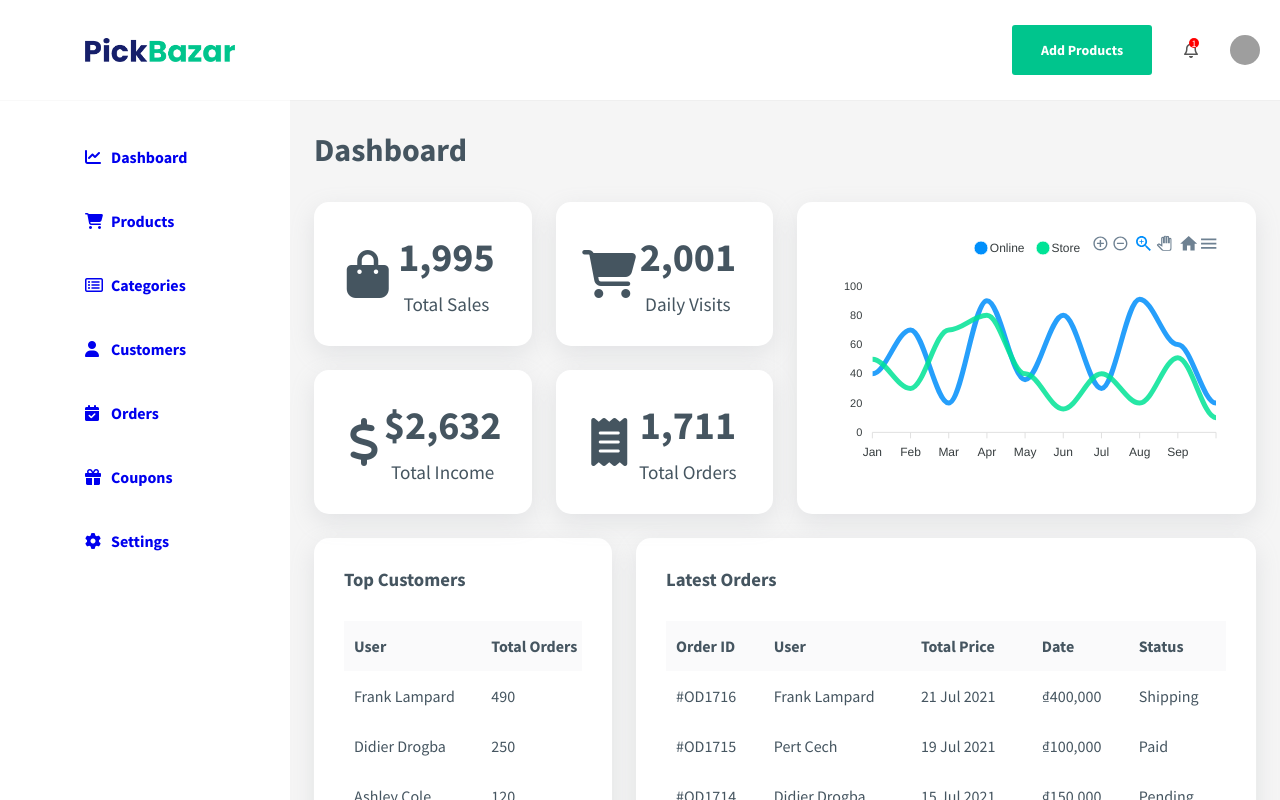
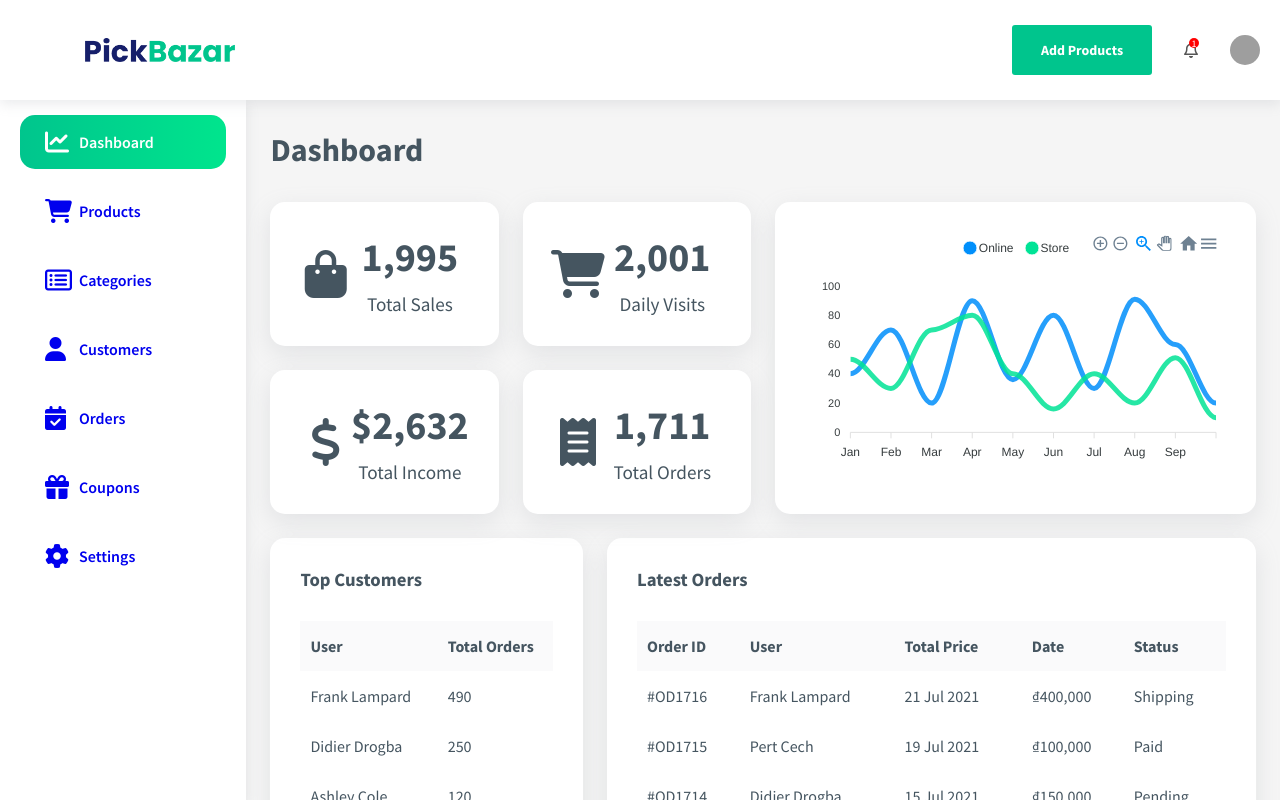
Before and after one commit to hchinh/ttcn-project, a React (Create React App) app: page /admin in a window 1280 px wide. Shown: the top 800 px of the page. Built offline with nearby package versions, Linux system fonts and the light colour scheme; grey boxes are pictures that could not be loaded; a web font is replaced by a local one.

Commit message:
Fix UI sidebar

```diff
--- /dev/null
+++ b/src/assets/data/sidebar-data.json
@@ -0,0 +1,37 @@
+[
+  {
+    "name": "Dashboard",
+    "route": "/admin",
+    "icon": "fas fa-chart-line"
+  },
+  {
+    "name": "Products",
+    "route": "/admin/products",
+    "icon": "fa fa-shopping-cart"
+  },
+  {
+    "name": "Categories",
+    "route": "/admin/categories",
+    "icon": "fa fa-list-alt"
+  },
+  {
+    "name": "Customers",
+    "route": "/admin/customers",
+    "icon": "fa fa-user"
+  },
+  {
+    "name": "Orders",
+    "route": "/admin/orders",
+    "icon": "fas fa-calendar-check"
+  },
+  {
+    "name": "Coupons",
+    "route": "/admin/coupons",
+    "icon": "fa fa-gift"
+  },
+  {
+    "name": "Settings",
+    "route": "/admin/settings",
+    "icon": "fas fa-cog"
+  }
+]
--- a/src/components/SideBar/SideBar.jsx
+++ b/src/components/SideBar/SideBar.jsx
@@ -1,57 +1,26 @@
 import React from 'react';
-import { NavLink } from 'react-router-dom';
 import './SideBar.scss';
-SideBar.propTypes = {};
+import sidebar_items from 'assets/data/sidebar-data.json';
+import { NavLink, useLocation } from 'react-router-dom';
+import SidebarItem from './SidebarItem';
 
-function SideBar(props) {
+function SideBar() {
+  const location = useLocation();
+  const activeItem = sidebar_items.findIndex(
+    (item) => item.route === location.pathname
+  );
+
   return (
     <div className="sidebar">
-      <div className="sidebar__wrapper">
-        <ul className="sidebar__list">
-          <li className="sidebar__list-item">
-            <NavLink to="/admin">
-              <i className="fas fa-chart-line sidebar__icon"></i>
-              <span>Dashboard</span>
-            </NavLink>
-          </li>
-          <li className="sidebar__list-item">
-            <NavLink to="/admin/products">
-              <i className="fa fa-shopping-cart sidebar__icon"></i>
-              <span>Products</span>
-            </NavLink>
-          </li>
-          <li className="sidebar__list-item">
-            <NavLink to="/admin/categories">
-              <i className="fa fa-list-alt sidebar__icon"></i>
-              <span>Categories</span>
-            </NavLink>
-          </li>
-          <li className="sidebar__list-item">
-            <NavLink to="/admin/customers">
-              <i className="fa fa-user sidebar__icon"></i>
-              <span>Customers</span>
-            </NavLink>
-          </li>
-          <li className="sidebar__list-item">
-            <NavLink to="/admin/orders">
-              <i className="fas fa-calendar-check sidebar__icon"></i>
-              <span>Orders</span>
-            </NavLink>
-          </li>
-          <li className="sidebar__list-item">
-            <NavLink to="/admin/coupons">
-              <i className="fa fa-gift sidebar__icon"></i>
-              <span>Coupons</span>
-            </NavLink>
-          </li>
-          <li className="sidebar__list-item">
-            <NavLink to="/admin/settings">
-              <i className="fas fa-cog sidebar__icon"></i>
-              <span>Settings</span>
-            </NavLink>
-          </li>
-        </ul>
-      </div>
+      {sidebar_items.map((item, index) => (
+        <NavLink to={item.route} key={index}>
+          <SidebarItem
+            title={item.name}
+            icon={item.icon}
+            active={index === activeItem}
+          />
+        </NavLink>
+      ))}
     </div>
   );
 }
--- a/src/components/SideBar/SideBar.scss
+++ b/src/components/SideBar/SideBar.scss
@@ -3,38 +3,43 @@
   background-color: white;
   position: sticky;
   top: 100px;
+  left: 0;
   height: calc(100vh - 100px);
+  box-shadow: rgba(149, 157, 165, 0.2) 0px 4px 12px;
 
-  &__wrapper {
-    padding: 20px;
-    color: #161f6a;
+  & > a {
+    text-decoration: none;
+
+    &:visited {
+      color: #455560;
+    }
   }
+}
 
-  &__list {
-    list-style: none;
-    padding: 5px;
-  }
+.sidebar-item {
+  padding: 15px 20px 0 20px;
 
-  &__list-item {
-    height: 64px;
-    width: 240px;
-    padding: 20px 60px;
-    font-size: 16px;
-    font-weight: 700;
+  &__inner {
+    padding: 15px 25px;
     display: flex;
     align-items: center;
-    cursor: pointer;
-    border-radius: 10px;
+    font-weight: 600;
+    transition: #00c58d 0.3s ease 0s;
 
-    & > a {
-      text-decoration: none;
+    & > i {
+      margin-right: 10px;
+      font-size: 1.5rem;
+      width: 24px;
+    }
+
+    &:hover {
+      color: #00c58d;
+    }
+
+    &.active {
+      border-radius: 15px;
+      background-image: linear-gradient(to right, #00c58d, #00e58d);
+      color: white;
     }
   }
-
-  &__icon {
-    font-size: 16px;
-    width: 16px;
-    height: 16px;
-    margin-right: 10px;
-  }
 }
--- /dev/null
+++ b/src/components/SideBar/SidebarItem.jsx
@@ -0,0 +1,24 @@
+import React from 'react';
+import './SideBar.scss';
+import PropTypes from 'prop-types';
+
+SidebarItem.propTypes = {
+  title: PropTypes.string,
+  icon: PropTypes.string,
+  active: PropTypes.bool,
+};
+
+function SidebarItem({ title, icon, active }) {
+  const hasActive = active ? 'active' : '';
+
+  return (
+    <div className="sidebar-item">
+      <div className={`sidebar-item__inner ${hasActive}`}>
+        <i className={icon}></i>
+        <span>{title}</span>
+      </div>
+    </div>
+  );
+}
+
+export default SidebarItem;
--- a/src/components/StatusCard/StatusCard.scss
+++ b/src/components/StatusCard/StatusCard.scss
@@ -42,7 +42,7 @@
   width: 100%;
   padding-top: 100%;
   border-radius: 50%;
-  background-image: linear-gradient(to top right, #00c58d, #00f58d);
+  background-image: linear-gradient(to top right, #00c58d, #00e58d);
   position: absolute;
   left: -50%;
   top: 0;
--- a/src/components/TopBar/TopBar.scss
+++ b/src/components/TopBar/TopBar.scss
@@ -5,7 +5,7 @@
   position: sticky;
   top: 0;
   z-index: 999;
-  box-shadow: 0 0 0.5px 0 black;
+  box-shadow: rgba(149, 157, 165, 0.2) 0px 4px 12px;
 
   &__wrapper {
     height: 100%;
--- a/src/features/Admin/components/Dashboard/Dashboard.jsx
+++ b/src/features/Admin/components/Dashboard/Dashboard.jsx
@@ -137,7 +137,7 @@ const latestOrders = {
 const renderOrderHead = (item, index) => <th key={index}>{item}</th>;
 
 const renderOrderBody = (item, index) => (
-  <tr>
+  <tr key={index}>
     <td>{item.id}</td>
     <td>{item.user}</td>
     <td>{item.date}</td>
```
